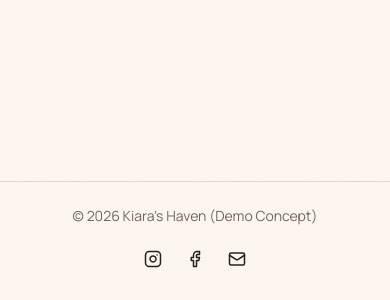
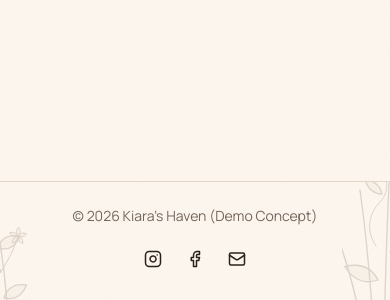
Before and after one commit to cherimedz/Kiara-s-Haven-Website, a Next.js app: page / in a window 390 px wide. Shown: the part 5427-5727 px from the top of the page. Built offline with nearby package versions, Linux system fonts and the light colour scheme.

Commit message:
feat: grow botanicals from the story and footer margins

```diff
--- a/app/components/layout/Footer.jsx
+++ b/app/components/layout/Footer.jsx
@@ -1,5 +1,6 @@
 import { Instagram, Facebook, Mail } from "lucide-react";
 
+import Botanical from "@/app/components/illustrations/Botanical";
 import { SITE_NAME } from "@/app/lib/siteMetadata";
 
 /**
@@ -15,8 +16,20 @@ const SOCIAL_LINKS = [
 
 export default function Footer() {
   return (
-    <footer className="border-t border-line px-6 py-6">
-      <div className="max-w-6xl mx-auto flex flex-col sm:flex-row items-center justify-between gap-4 text-sm text-mute">
+    <footer className="relative overflow-hidden border-t border-line px-6 py-6">
+      {/* Cropped hard by the footer's own height, which is the point: the
+          garden carries on past the bottom of the page. */}
+      <Botanical
+        variant="kiara"
+        className="decor -left-8 -bottom-10 w-20 opacity-20"
+      />
+      <Botanical
+        flip
+        variant="simba"
+        className="decor -right-8 -bottom-10 w-20 opacity-20"
+      />
+
+      <div className="relative max-w-6xl mx-auto flex flex-col sm:flex-row items-center justify-between gap-4 text-sm text-mute">
         <p>{`© ${new Date().getFullYear()} ${SITE_NAME} (Demo Concept)`}</p>
 
         <ul className="flex items-center gap-2 list-none">
--- a/app/components/sections/OurStory.jsx
+++ b/app/components/sections/OurStory.jsx
@@ -2,14 +2,31 @@ import Button from "@/app/components/ui/Button";
 import Eyebrow from "@/app/components/ui/Eyebrow";
 import PetPortrait from "@/app/components/illustrations/PetPortrait";
 import NameMotif from "@/app/components/illustrations/NameMotif";
+import Botanical from "@/app/components/illustrations/Botanical";
 import { PETS } from "@/app/lib/pets";
 import { getPalette } from "@/app/lib/palette";
 
 /** The personal story behind the project, with a portrait for each animal. */
 export default function OurStory() {
   return (
-    <section id="about" className="bg-surface px-6 pt-8 pb-20">
-      <div className="max-w-6xl mx-auto grid md:grid-cols-[1fr_1.35fr] gap-10 items-center">
+    <section
+      id="about"
+      className="relative overflow-hidden bg-surface paper-grain px-6 pt-8 pb-20"
+    >
+      {/* This is the emotional reveal of the site, so it gets the fullest
+          decoration: branches entering from both edges to frame the row of
+          portraits. Every other section is quieter than this one. */}
+      <Botanical
+        variant="coco"
+        className="decor -left-10 top-10 hidden lg:block w-24 opacity-25"
+      />
+      <Botanical
+        flip
+        variant="princess"
+        className="decor -right-10 bottom-4 hidden lg:block w-24 opacity-25"
+      />
+
+      <div className="relative max-w-6xl mx-auto grid md:grid-cols-[1fr_1.35fr] gap-10 items-center">
         <div>
           <Eyebrow className="mb-4">Our story</Eyebrow>
 
```
